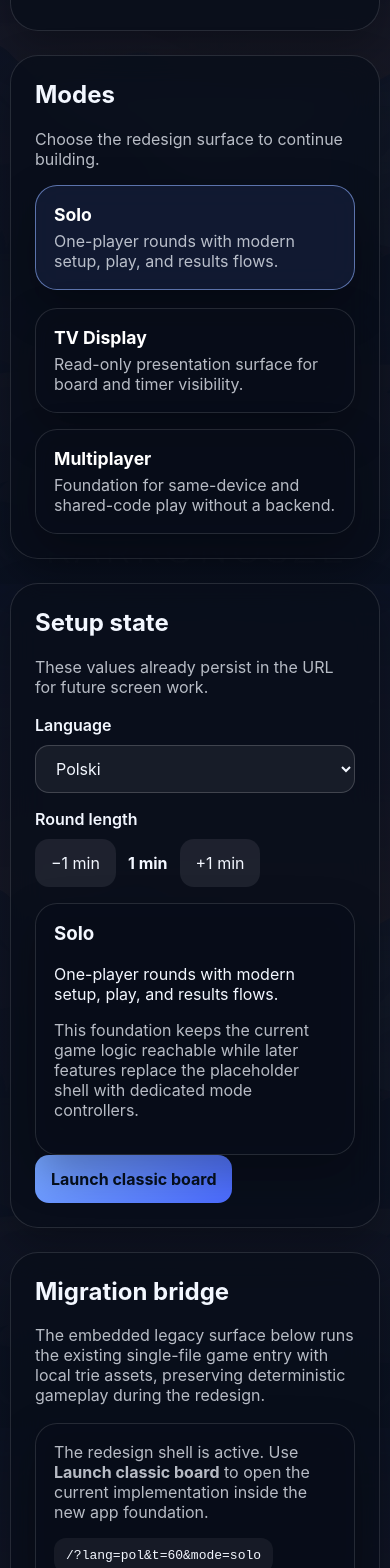
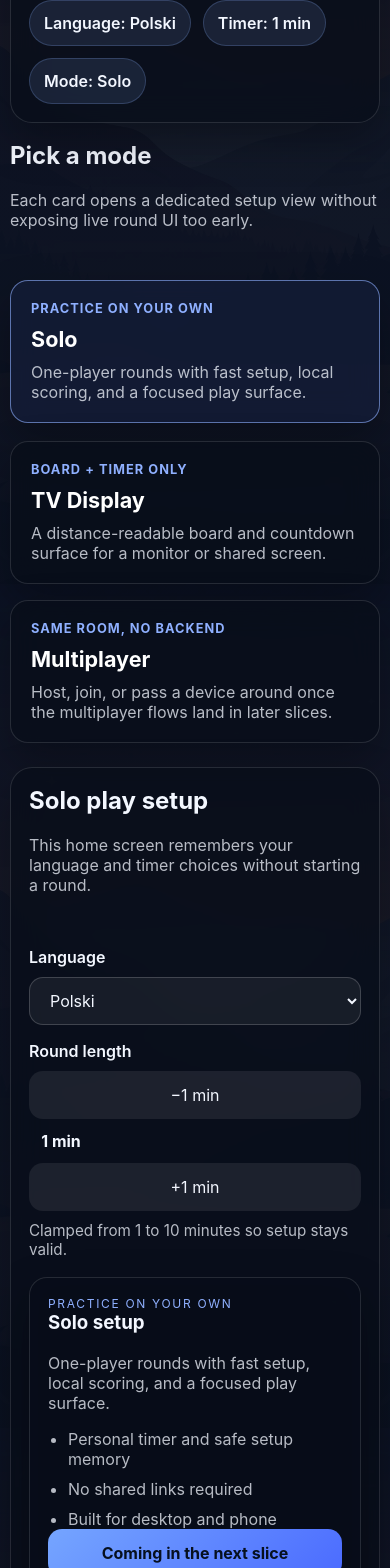
Before and after one commit to piotrgredowski/oggleb, a React (Vite) app: page / in a window 390 px wide. Shown: the part 260-1828 px from the top of the page. Built offline with nearby package versions, Linux system fonts and the light colour scheme.

Commit message:
feat: build home setup shell

```diff
--- a/src/App.tsx
+++ b/src/App.tsx
@@ -1,28 +1,48 @@
-import { useMemo, useState } from 'react';
+import { useEffect, useMemo, useState } from 'react';
 
 type Mode = 'solo' | 'tv' | 'multiplayer';
-type Surface = 'shell' | 'legacy';
 type Language = 'pol' | 'eng' | 'spa' | 'rus';
 
 type SetupState = {
   lang: Language;
   durationSeconds: number;
   mode: Mode;
-  surface: Surface;
 };
 
-const modeCopy: Record<Mode, { title: string; description: string }> = {
+const modeCopy: Record<
+  Mode,
+  {
+    title: string;
+    eyebrow: string;
+    description: string;
+    bullets: string[];
+    primaryAction: string;
+    note: string;
+  }
+> = {
   solo: {
     title: 'Solo',
-    description: 'One-player rounds with modern setup, play, and results flows.',
+    eyebrow: 'Practice on your own',
+    description: 'One-player rounds with fast setup, local scoring, and a focused play surface.',
+    bullets: ['Personal timer and safe setup memory', 'No shared links required', 'Built for desktop and phone'],
+    primaryAction: 'Solo play setup',
+    note: 'This home screen remembers your language and timer choices without starting a round.',
   },
   tv: {
     title: 'TV Display',
-    description: 'Read-only presentation surface for board and timer visibility.',
+    eyebrow: 'Board + timer only',
+    description: 'A distance-readable board and countdown surface for a monitor or shared screen.',
+    bullets: ['Presentation-only layout', 'Pairs with local phone play later', 'Keeps private controls out of view'],
+    primaryAction: 'TV Display setup',
+    note: 'Setup stays editable here so a TV session can be prepared safely before play starts.',
   },
   multiplayer: {
     title: 'Multiplayer',
-    description: 'Foundation for same-device and shared-code play without a backend.',
+    eyebrow: 'Same room, no backend',
+    description: 'Host, join, or pass a device around once the multiplayer flows land in later slices.',
+    bullets: ['Shared-code and same-device paths', 'Backend-free round identity', 'Pre-game setup only in this slice'],
+    primaryAction: 'Multiplayer setup',
+    note: 'Home keeps the multiplayer entry prominent without exposing lobby or live-round UI yet.',
   },
 };
 
@@ -45,13 +65,11 @@ function readInitialState(): SetupState {
   const lang = params.get('lang');
   const duration = Number(params.get('t'));
   const mode = params.get('mode');
-  const surface = params.get('surface');
 
   return {
     lang: isLanguage(lang) ? lang : 'pol',
     durationSeconds: Number.isFinite(duration) ? clampDuration(duration) : 180,
     mode: isMode(mode) ? mode : 'solo',
-    surface: surface === 'legacy' ? 'legacy' : 'shell',
   };
 }
 
@@ -69,80 +87,96 @@ function buildQuery(state: SetupState): string {
   params.set('t', String(state.durationSeconds));
   params.set('mode', state.mode);
 
-  if (state.surface === 'legacy') {
-    params.set('surface', 'legacy');
-  }
-
   return params.toString();
-}
-
-function buildLegacyUrl(state: SetupState): string {
-  const params = new URLSearchParams();
-  params.set('lang', state.lang);
-  params.set('t', String(state.durationSeconds));
-  return `./legacy.html?${params.toString()}`;
 }
 
 export function App() {
   const [state, setState] = useState<SetupState>(() => readInitialState());
+  const selectedModeCopy = modeCopy[state.mode];
+  const modeCards = useMemo(() => Object.keys(modeCopy) as Mode[], []);
 
-  const legacyUrl = useMemo(() => buildLegacyUrl(state), [state]);
-  const selectedModeCopy = modeCopy[state.mode];
+  useEffect(() => {
+    const onPopState = () => {
+      setState(readInitialState());
+    };
 
-  function updateState(nextState: SetupState) {
+    window.addEventListener('popstate', onPopState);
+    return () => window.removeEventListener('popstate', onPopState);
+  }, []);
+
+  function updateState(nextState: SetupState, historyMode: 'push' | 'replace' = 'replace') {
     setState(nextState);
     const query = buildQuery(nextState);
-    window.history.replaceState(null, '', `${window.location.pathname}?${query}`);
+    const nextUrl = `${window.location.pathname}?${query}`;
+
+    if (historyMode === 'push') {
+      window.history.pushState(null, '', nextUrl);
+      return;
     }
 
-  function patchState(patch: Partial<SetupState>) {
-    updateState({ ...state, ...patch });
+    window.history.replaceState(null, '', nextUrl);
+  }
+
+  function patchState(patch: Partial<SetupState>, historyMode: 'push' | 'replace' = 'replace') {
+    updateState({ ...state, ...patch }, historyMode);
   }
 
   return (
     <main className="app-shell">
-      <section className="hero-card">
-        <div className="eyebrow">Static web app foundation</div>
-        <h1>Oggleb redesign bootstrap</h1>
+      <section className="hero-card hero-layout">
+        <div>
+          <div className="eyebrow">Redesigned home</div>
+          <h1>Choose how you want to play</h1>
           <p className="hero-copy">
-          React + TypeScript + Vite now hosts the redesign shell while the current deterministic
-          board, local dictionaries, and single-file game remain available behind a legacy bridge.
+            Solo, TV Display, and Multiplayer stay visible above the fold while safe pre-game setup
+            choices persist in the URL for refreshes and deep links.
           </p>
+        </div>
+        <div className="hero-summary" aria-label="Current setup summary">
+          <div className="summary-pill">Language: {languageOptions.find((option) => option.value === state.lang)?.label}</div>
+          <div className="summary-pill">Timer: {Math.floor(state.durationSeconds / 60)} min</div>
+          <div className="summary-pill">Mode: {selectedModeCopy.title}</div>
+        </div>
       </section>
 
-      <section className="shell-grid">
-        <section className="panel">
+      <section className="mode-shell">
+        <section className="mode-panel">
           <div className="panel-heading">
-            <h2>Modes</h2>
-            <p>Choose the redesign surface to continue building.</p>
+            <h2>Pick a mode</h2>
+            <p>Each card opens a dedicated setup view without exposing live round UI too early.</p>
           </div>
           <div className="mode-grid">
-            {(Object.keys(modeCopy) as Mode[]).map((mode) => {
+            {modeCards.map((mode) => {
+              const copy = modeCopy[mode];
               const active = state.mode === mode;
               return (
                 <button
                   key={mode}
                   type="button"
                   className={`mode-card${active ? ' active' : ''}`}
-                  onClick={() => patchState({ mode, surface: 'shell' })}
+                  aria-pressed={active}
+                  onClick={() => patchState({ mode }, 'push')}
                 >
-                  <span className="mode-title">{modeCopy[mode].title}</span>
-                  <span className="mode-description">{modeCopy[mode].description}</span>
+                  <span className="mode-eyebrow">{copy.eyebrow}</span>
+                  <span className="mode-title">{copy.title}</span>
+                  <span className="mode-description">{copy.description}</span>
                 </button>
               );
             })}
           </div>
         </section>
 
-        <section className="panel">
+        <section className="panel setup-panel">
           <div className="panel-heading">
-            <h2>Setup state</h2>
-            <p>These values already persist in the URL for future screen work.</p>
+            <h2>{selectedModeCopy.primaryAction}</h2>
+            <p>{selectedModeCopy.note}</p>
           </div>
 
+          <div className="setup-grid">
             <label className="field">
               <span>Language</span>
               <select
+                aria-label="Language"
                 value={state.lang}
                 onChange={(event) => patchState({ lang: event.target.value as Language })}
               >
@@ -166,7 +200,7 @@ export function App() {
                 >
                   −1 min
                 </button>
-              <strong>{Math.floor(state.durationSeconds / 60)} min</strong>
+                <strong aria-live="polite">{Math.floor(state.durationSeconds / 60)} min</strong>
                 <button
                   type="button"
                   className="secondary-button"
@@ -177,54 +211,45 @@ export function App() {
                   +1 min
                 </button>
               </div>
+              <p className="field-note">Clamped from 1 to 10 minutes so setup stays valid.</p>
+            </div>
           </div>
 
           <div className="status-card">
-            <h3>{selectedModeCopy.title}</h3>
-            <p>{selectedModeCopy.description}</p>
-            <p className="status-note">
-              This foundation keeps the current game logic reachable while later features replace the
-              placeholder shell with dedicated mode controllers.
+            <div className="eyebrow">{selectedModeCopy.eyebrow}</div>
+            <h3>{selectedModeCopy.title} setup</h3>
+        <p className="hero-copy">
+              {selectedModeCopy.description}
             </p>
+            <ul className="bullet-list">
+              {selectedModeCopy.bullets.map((bullet) => (
+                <li key={bullet}>{bullet}</li>
+              ))}
+            </ul>
+            <div className="action-row">
+              <button type="button" className="primary-button">
+                Coming in the next slice
+              </button>
             </div>
-
-          <div className="action-row">
-            <button type="button" className="primary-button" onClick={() => patchState({ surface: 'legacy' })}>
-              Launch classic board
-            </button>
-            {state.surface === 'legacy' ? (
-              <button type="button" className="secondary-button" onClick={() => patchState({ surface: 'shell' })}>
-                Back to shell
-              </button>
-            ) : null}
           </div>
         </section>
       </section>
 
       <section className="panel">
         <div className="panel-heading">
-          <h2>Migration bridge</h2>
+          <h2>URL-backed setup</h2>
           <p>
-            The embedded legacy surface below runs the existing single-file game entry with local trie
-            assets, preserving deterministic gameplay during the redesign.
+            Refreshing or deep-linking with safe setup params restores this home surface without
+            auto-starting a round.
           </p>
         </div>
-
-        {state.surface === 'legacy' ? (
-          <iframe
-            className="legacy-frame"
-            title="Legacy Oggleb board"
-            src={legacyUrl}
-          />
-        ) : (
         <div className="placeholder-card">
           <p>
-              The redesign shell is active. Use <strong>Launch classic board</strong> to open the
-              current implementation inside the new app foundation.
+            Safe params persist for language, timer, and selected home mode only. No board, score,
+            word entry, or results state appears before play begins.
           </p>
           <code>{window.location.pathname}?{buildQuery(state)}</code>
         </div>
-        )}
       </section>
     </main>
   );
--- a/src/styles.css
+++ b/src/styles.css
@@ -58,6 +58,13 @@ button {
   padding: 24px;
 }
 
+.hero-layout {
+  display: grid;
+  gap: 20px;
+  grid-template-columns: minmax(0, 1.5fr) minmax(280px, 0.9fr);
+  align-items: start;
+}
+
 .eyebrow {
   text-transform: uppercase;
   letter-spacing: 0.14em;
@@ -81,14 +88,37 @@ h1 {
 .panel-heading p,
 .mode-description,
 .status-note,
-.placeholder-card p {
+.placeholder-card p,
+.field-note,
+.bullet-list {
   color: rgba(243, 247, 255, 0.75);
 }
 
-.shell-grid {
+.hero-summary {
+  display: flex;
+  flex-wrap: wrap;
+  gap: 12px;
+  align-content: start;
+  justify-content: flex-start;
+}
+
+.summary-pill {
+  padding: 12px 14px;
+  border-radius: 999px;
+  background: rgba(143, 176, 255, 0.12);
+  border: 1px solid rgba(143, 176, 255, 0.22);
+  font-weight: 600;
+}
+
+.mode-shell {
   display: grid;
   gap: 24px;
   grid-template-columns: repeat(2, minmax(0, 1fr));
+}
+
+.mode-panel {
+  display: grid;
+  gap: 18px;
 }
 
 .panel-heading {
@@ -103,7 +133,9 @@ h1 {
 .mode-card {
   text-align: left;
   border-radius: 22px;
-  padding: 18px;
+  padding: 20px;
+  display: grid;
+  gap: 10px;
   transition:
     transform 140ms ease,
     border-color 140ms ease,
@@ -117,18 +149,34 @@ h1 {
   background: rgba(19, 29, 54, 0.86);
 }
 
+.mode-eyebrow {
+  color: #8fb0ff;
+  font-size: 0.8rem;
+  font-weight: 700;
+  text-transform: uppercase;
+  letter-spacing: 0.08em;
+}
+
 .mode-title {
   display: block;
-  font-size: 1.1rem;
+  font-size: 1.35rem;
   font-weight: 700;
-  margin-bottom: 6px;
   color: #ffffff;
+}
+
+.setup-panel {
+  display: grid;
+  gap: 18px;
+}
+
+.setup-grid {
+  display: grid;
+  gap: 16px;
 }
 
 .field {
   display: grid;
   gap: 10px;
-  margin-bottom: 16px;
 }
 
 .field span {
@@ -157,6 +205,11 @@ select {
   align-items: center;
 }
 
+.field-note {
+  margin-bottom: 0;
+  font-size: 0.95rem;
+}
+
 .primary-button {
   background: linear-gradient(135deg, #75a5ff, #4b6bff);
   color: #06101f;
@@ -174,13 +227,11 @@ select {
   padding: 18px;
 }
 
-.legacy-frame {
-  display: block;
-  width: 100%;
-  min-height: 72vh;
-  border: 0;
-  border-radius: 24px;
-  background: #0a1120;
+.bullet-list {
+  margin: 0;
+  padding-left: 20px;
+  display: grid;
+  gap: 10px;
 }
 
 code {
@@ -192,7 +243,8 @@ code {
 }
 
 @media (max-width: 900px) {
-  .shell-grid {
+  .hero-layout,
+  .mode-shell {
     grid-template-columns: 1fr;
   }
 
@@ -201,3 +253,37 @@ code {
     padding-top: 20px;
   }
 }
+
+@media (max-width: 520px) {
+  .app-shell {
+    gap: 18px;
+    padding-bottom: 28px;
+  }
+
+  .hero-card,
+  .panel {
+    padding: 18px;
+    border-radius: 22px;
+  }
+
+  .mode-card,
+  .status-card,
+  .placeholder-card {
+    border-radius: 18px;
+  }
+
+  .duration-row {
+    justify-content: space-between;
+  }
+
+  .duration-row strong {
+    min-width: 4rem;
+    text-align: center;
+  }
+
+  select,
+  .primary-button,
+  .secondary-button {
+    width: 100%;
+  }
+}
```
Also changed, not shown: 1 other file (tests, documents, lock files or other folders). Lines whose indentation alone changed are shown as unchanged.
